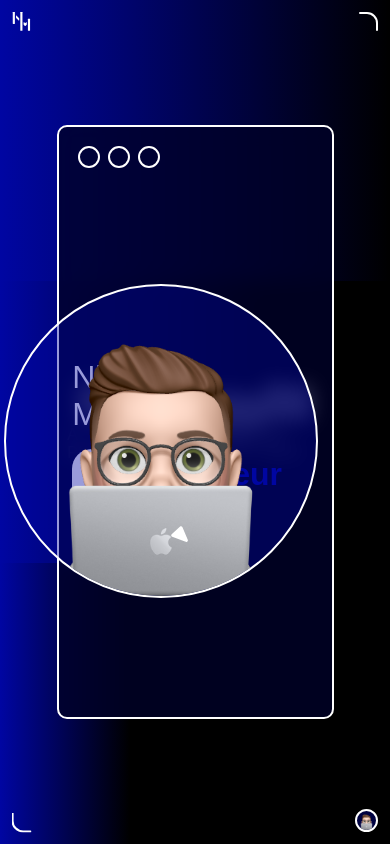
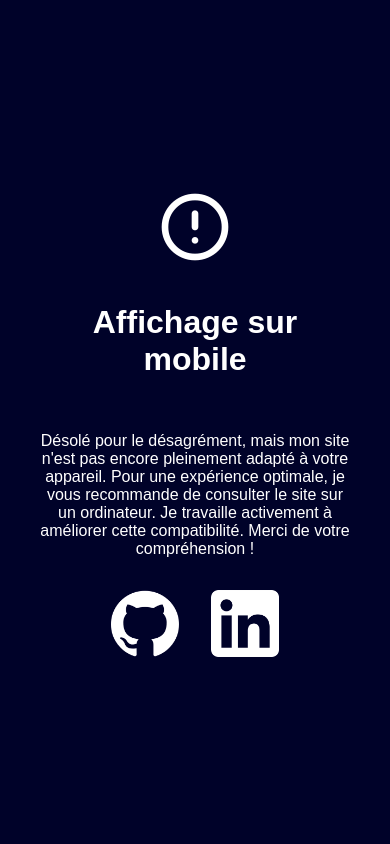
Before and after one commit to nicomeuwly/Portfolio, a Vue app: page / in a window 390 px wide. Built offline with nearby package versions, Linux system fonts and the light colour scheme; a web font is replaced by a local one.

Commit message:
add warning message for mobile users

```diff
--- a/src/App.vue
+++ b/src/App.vue
@@ -13,6 +13,24 @@ export default {
   <div id="portfolio">
     <Home />
   </div>
+  <div id="mobileview">
+    <span class="material-symbols-rounded">error</span>
+    <h1>Affichage sur mobile</h1>
+    <p>
+      Désolé pour le désagrément, mais mon site n'est pas encore pleinement
+      adapté à votre appareil. Pour une expérience optimale, je vous recommande
+      de consulter le site sur un ordinateur. Je travaille activement à
+      améliorer cette compatibilité. Merci de votre compréhension !
+    </p>
+    <div class="links">
+      <a href="https://github.com/nicomeuwly"
+        ><img src="/img/logos/GitHub-White.png" alt="github"
+      /></a>
+      <a href="https://www.linkedin.com/in/nicolas-meuwly/"
+        ><img src="/img/logos/LinkedIn-White.png" alt="linkedin"
+      /></a>
+    </div>
+  </div>
 </template>
 
 <style>
@@ -22,4 +40,45 @@ export default {
   display: flex;
   align-items: center;
 }
+#mobileview {
+  display: none;
+}
+
+#mobileview h1, #mobileview p{
+  color: var(--white);
+  width: 80%;
+  text-align: center;
+}
+.links {
+  display: flex;
+  flex-direction: row;
+  justify-content: space-evenly;
+  width: 60%;
+  height: 8%;
+}
+.links img {
+  height: 100%;
+}
+#mobileview span {
+  font-size: 5rem;
+  color: var(--white);
+}
+.material-symbols-rounded {
+  font-variation-settings: "FILL" 0, "wght" 400, "GRAD" 0, "opsz" 24;
+}
+@media screen and (max-width: 768px) {
+  #portfolio {
+    display: none;
+  }
+  #mobileview {
+    width: 100vw;
+    height: 100vh;
+    display: flex;
+    flex-direction: column;
+    align-items: center;
+    justify-content: center;
+    gap: 1rem;
+    background-color: var(--blue-dark);
+  }
+}
 </style>
```
Also changed, not shown: public/img/logos/GitHub-White.png (added), public/img/logos/LinkedIn-White.png (added).
